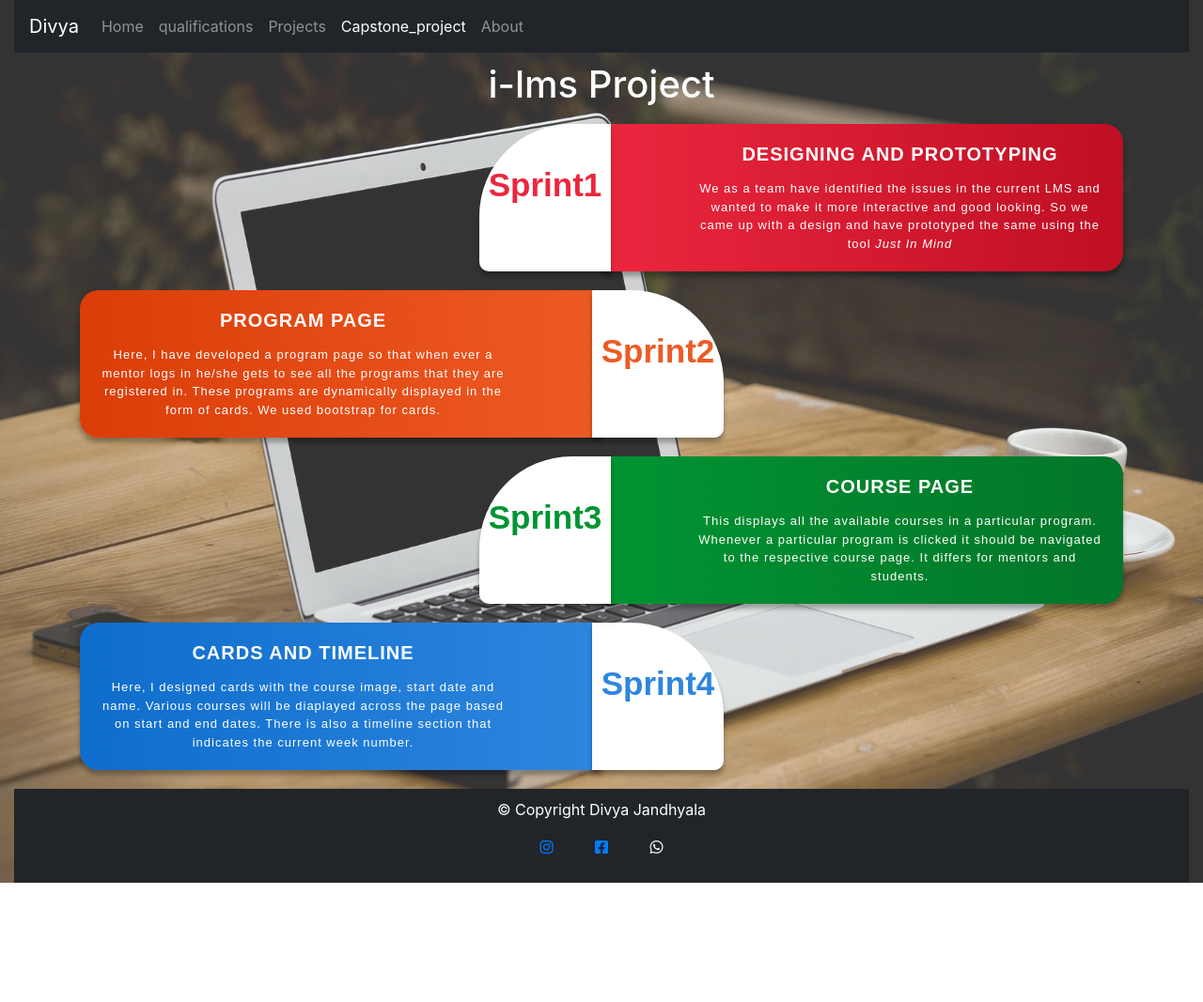
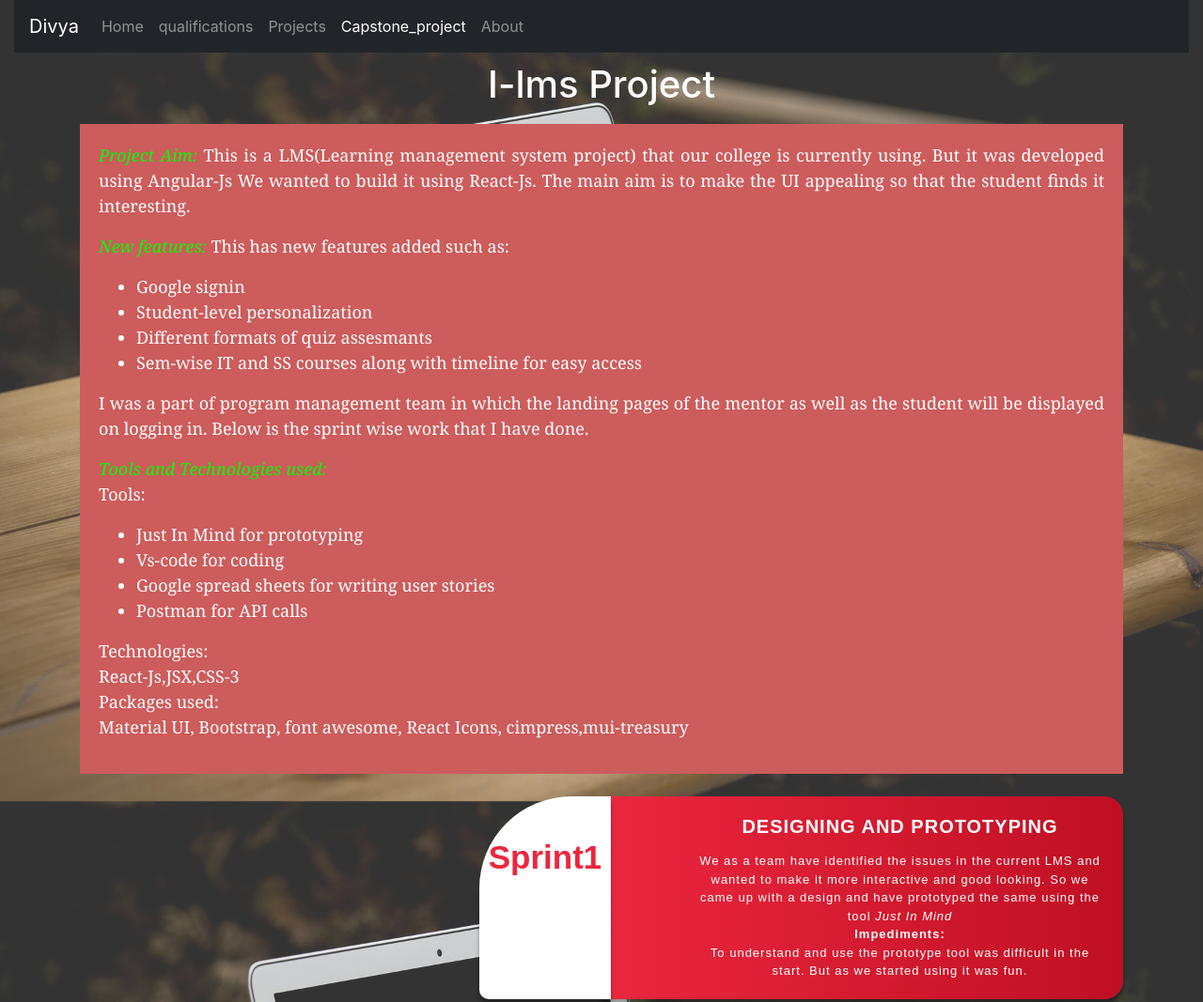
Before and after one commit to Jdivya20/myportfolio, a plain HTML site: page bootstrap-portfolio/Capstone project.html in a window 1280 px wide. Shown: the top 1067 px of the page at 94% size. Before the commit the page ends 940 px from the top, so only its background shows below. Drawn offline with nearby package versions, Linux system fonts and the light colour scheme.

Commit message:
project description added

```diff
--- a/bootstrap-portfolio/Capstone project.html
+++ b/bootstrap-portfolio/Capstone project.html
@@ -28,8 +28,46 @@
                 </ul>
             </div>
             </nav >
-          <h1>i-lms Project</h1>
+          <h1>I-lms Project</h1>
           <div class="container">
+              <div class="content container">
+            <p><em class="side-head">Project Aim:</em>
+                This is a LMS(Learning management system project) that our college is currently using. But it was developed using Angular-Js
+                We wanted to build it using React-Js. The main aim is to make the UI appealing so that the student finds it interesting.
+             </p>
+            <p><em class="side-head">New features:</em>
+                This has new features added such as:
+                <ul>
+                    <li>Google signin</li>
+                    <li>Student-level personalization</li>
+                    <li>Different formats of quiz assesmants</li>
+                    <li>Sem-wise IT and SS courses along with timeline for easy access</li>
+                </ul>
+
+           </p>
+           <p>
+            I was a part of program management team in which the landing pages of the mentor as well as the student will be displayed on
+            logging in. Below is the sprint wise work that I have done.
+         </p>
+         <p><em class="side-head">Tools and Technologies used:</em><br>
+            Tools:
+            <ul>
+                <li>
+                    Just In Mind for prototyping
+                </li>
+                <li>Vs-code for coding</li>
+                <li>Google spread sheets for writing user stories</li>
+                <li>Postman for API calls</li>
+            </ul>
+            Technologies:<br>
+
+                    React-Js,JSX,CSS-3<br>
+            Packages used:<br>
+            Material UI, Bootstrap, font awesome, React Icons, cimpress,mui-treasury
+
+
+         </p>
+        </div><br>
             <div class="row">
                 <div class="col-md-12">
                     <div class="main-timeline">
@@ -39,8 +77,10 @@
                                 <h3 class="title">Designing and prototyping</h3>
                                 <p class="description">
                                     We as a team have identified the issues in the current LMS and wanted to make it more interactive and good looking. So we came
-                                    up with a design and have prototyped the same using the tool <i>Just In Mind</i>
+                                    up with a design and have prototyped the same using the tool <i>Just In Mind</i><br>
+                                    <b >Impediments:</b><br>To understand and use the prototype tool was difficult in the start. But as we started using it was fun.
                                 </p>
+
                             </a>
                         </div>
                         <div class="timeline">
@@ -50,6 +90,8 @@
                                 <p class="description">
                                    Here, I have developed a program page so that when ever a mentor logs in he/she gets to see all the programs that they are registered in.
                                    These programs are dynamically displayed in the form of cards. We used bootstrap for cards.
+                                   <br>
+                                    <b>Impediments:</b><br>API call implementation.
                                 </p>
                             </a>
                         </div>
@@ -59,7 +101,8 @@
                                 <h3 class="title">Course page</h3>
                                 <p class="description">
                                    This displays all the available courses in a particular program. Whenever a particular program is clicked
-                                   it should be navigated to the respective course page. It differs for mentors and students.
+                                   it should be navigated to the respective course page. It differs for mentors and students.<br>
+                                   <b>Impediments:</b><br>Redirection was difficult onclick.
                                 </p>
                             </a>
                         </div>
@@ -70,7 +113,8 @@
                                 <p class="description">
                                    Here, I designed cards with the course image, start date and name. Various courses will be diaplayed
                                    across the page based on start and end dates. There is also a timeline section that indicates the current
-                                   week number.
+                                   week number.<br>
+                                   <b>Impediments:</b><br>dynamic timeline implementation was difficult.
                                 </p>
                             </a>
                         </div>
```
